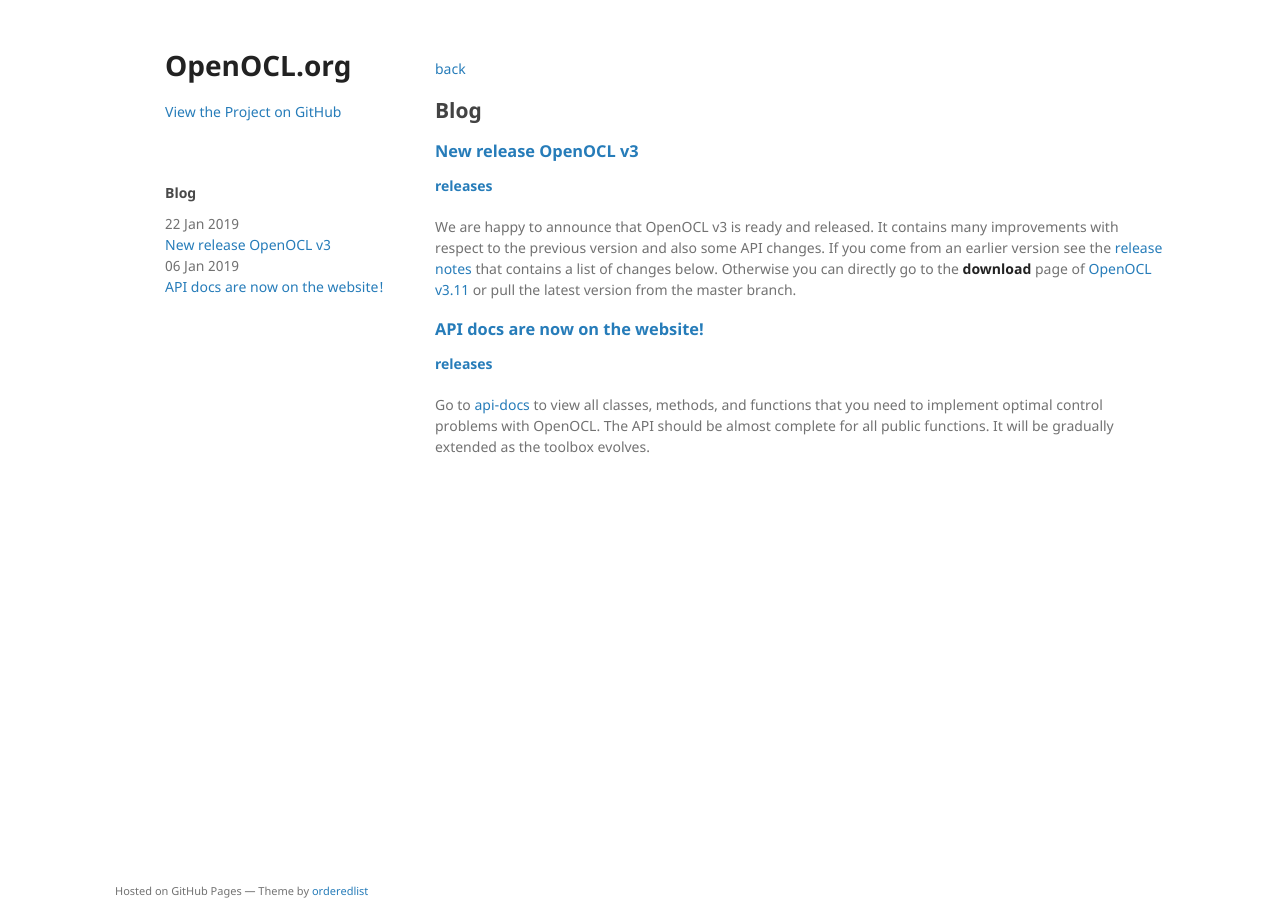
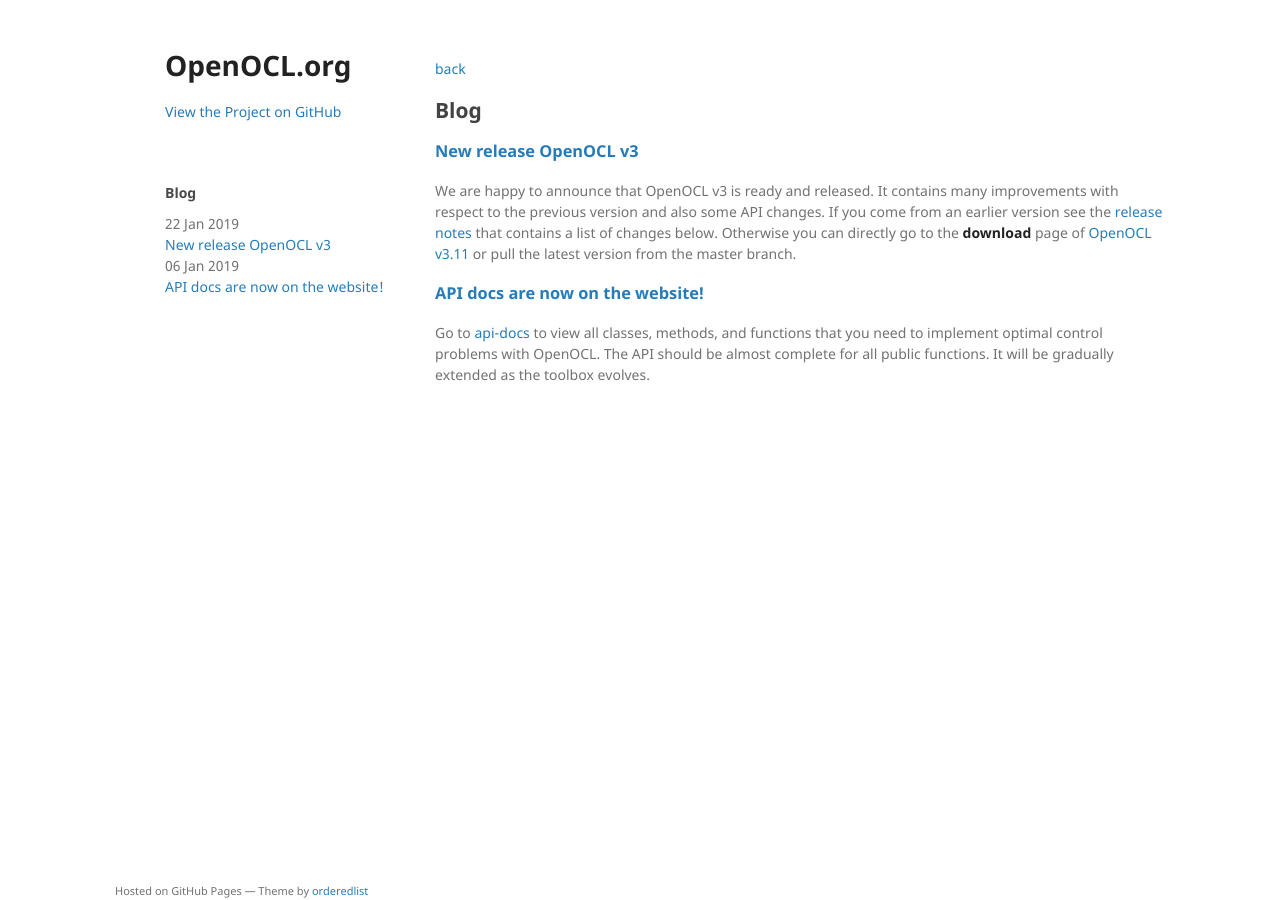
Before and after one commit to OpenOCL/openocl.github.io, a Jekyll site: the page built from blog.md, in a window 1280 px wide. Built offline with Jekyll 4.4.1, drawn with Linux system fonts in a browser that asks for light colours.

Commit message:
Update blog.html

```diff
--- a/_layouts/blog.html
+++ b/_layouts/blog.html
@@ -14,7 +14,7 @@
   {% for post in site.posts %}
     <h3><a href="{{ post.url }}">{{ post.title }}</a></h3>
     <h4>
-      {% for category in site.categories %}
+      {% for category in post.categories %}
         <a href="/{{ category[0] }}">{{ category[0] }}</a>
       {% endfor %}
     </h4>
```
